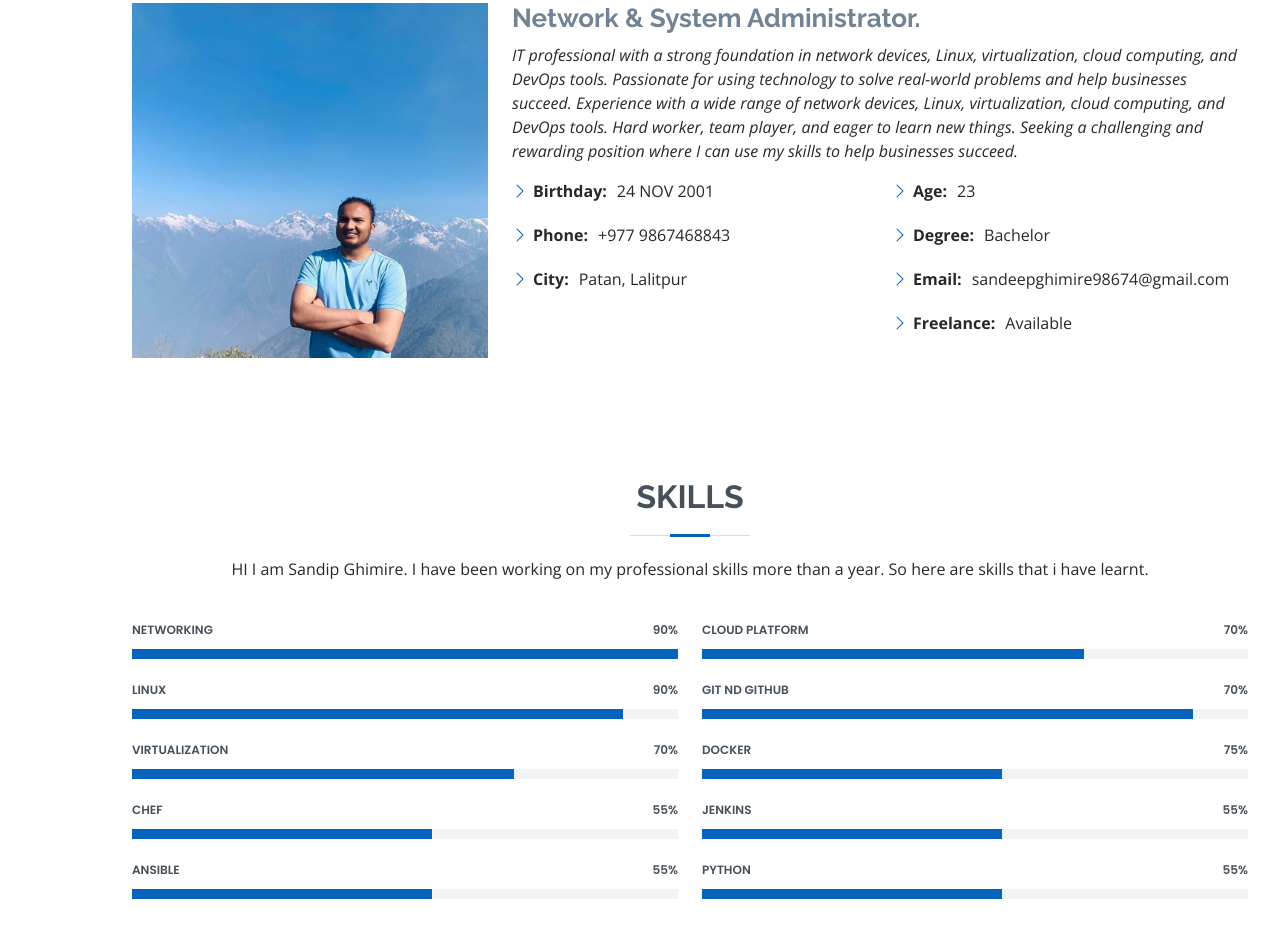
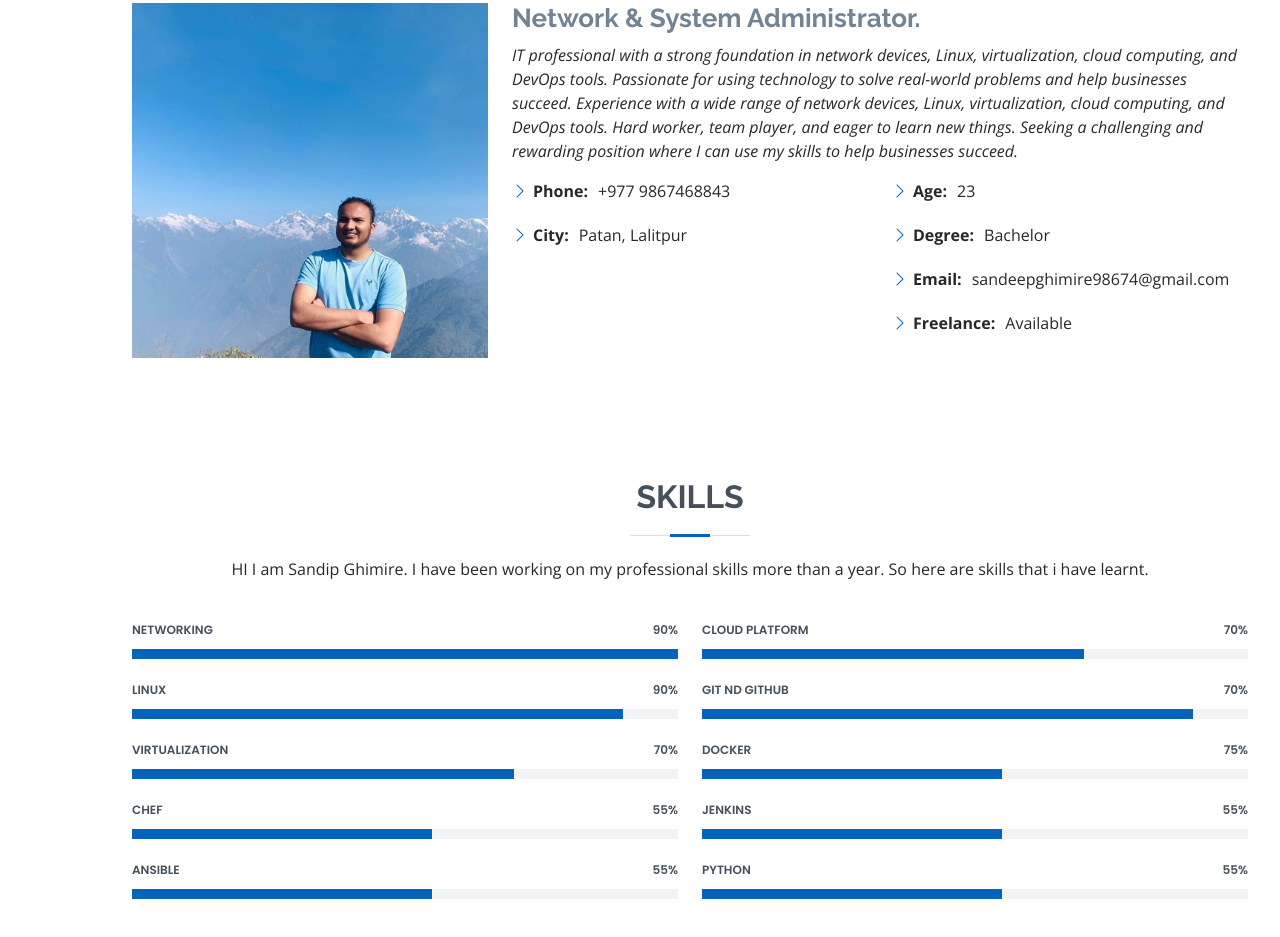
Before and after one commit to sandeep98674/Portfolio, a plain HTML site: page index.html in a window 1280 px wide. Shown: the part 1013-1950 px from the top of the page. Drawn offline with nearby package versions, Linux system fonts and the light colour scheme.

Commit message:
Update index.html
Birthday Remove

```diff
--- a/index.html
+++ b/index.html
@@ -95,7 +95,7 @@
 IT professional with a strong foundation in network devices, Linux, virtualization, cloud computing, and DevOps tools. Passionate for using technology to solve real-world problems and help businesses succeed. Experience with a wide range of network devices, Linux, virtualization, cloud computing, and DevOps tools. Hard worker, team player, and eager to learn new things. Seeking a challenging and rewarding position where I can use my skills to help businesses succeed. <div class="row">
               <div class="col-lg-6">
                 <ul>
-                  <li><i class="bi bi-chevron-right"></i> <strong>Birthday:</strong> <span>24 NOV 2001</span></li>
+
 
                   <li><i class="bi bi-chevron-right"></i> <strong>Phone:</strong> <span>+977 9867468843</span></li>
                   <li><i class="bi bi-chevron-right"></i> <strong>City:</strong> <span>Patan, Lalitpur</span></li>
```
